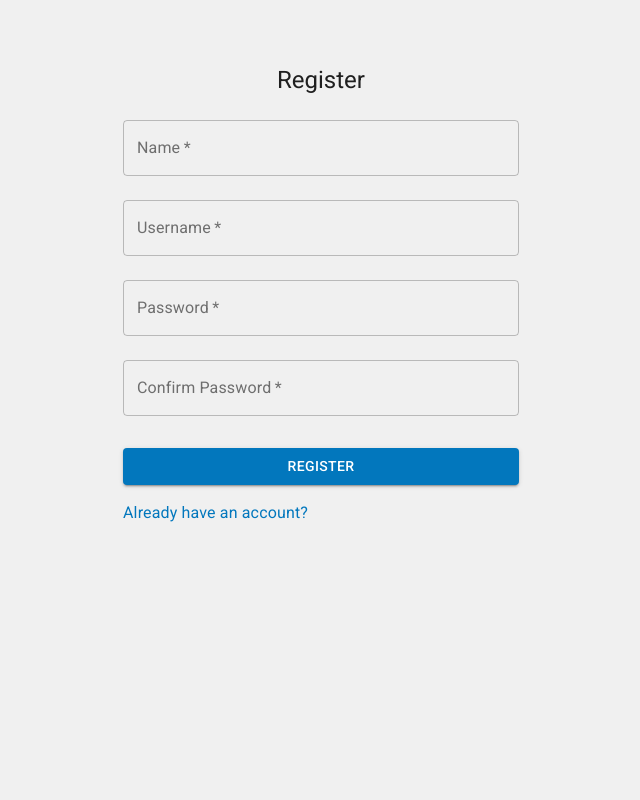
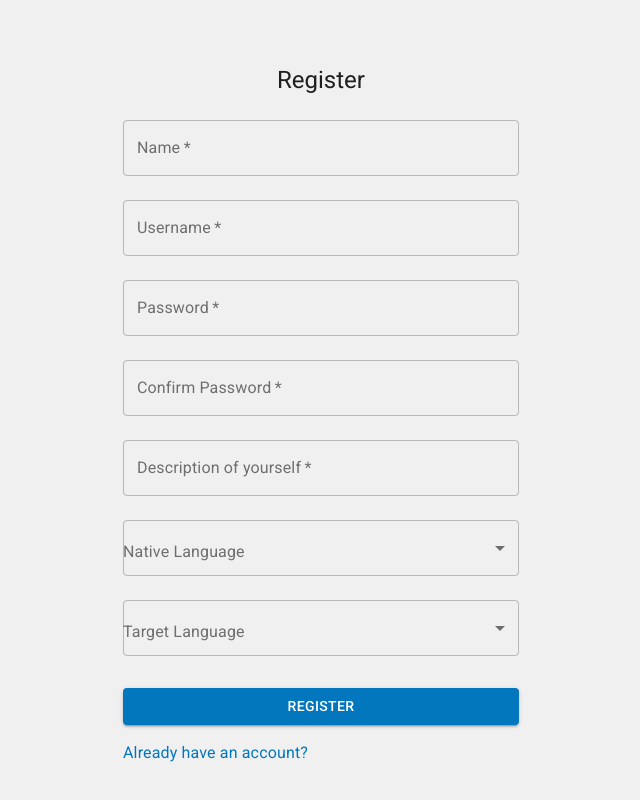
Before and after one commit to sybernix/lang-exchange-lk, a React (Create React App) app in the folder client/: page / in a window 1280 px wide. Both pictures are taken after a click on the link "Don't have an account?". Shown: the whole page, without its empty margins (319-959 px from the left). Built offline with nearby package versions, Linux system fonts and the light colour scheme.

Commit message:
Add 3 fields to registration page

```diff
--- a/client/src/Components/Home/Register.jsx
+++ b/client/src/Components/Home/Register.jsx
@@ -10,6 +10,10 @@ import * as Yup from 'yup';
 
 import history from '../../Utilities/history';
 import { useRegister } from '../../Services/authenticationService';
+import Select from "@material-ui/core/Select";
+import MenuItem from "@material-ui/core/MenuItem";
+import InputLabel from "@material-ui/core/InputLabel";
+import FormControl from "@material-ui/core/FormControl";
 
 const useStyles = makeStyles(theme => ({
     paper: {
@@ -45,6 +49,9 @@ const Register = props => {
                             username: '',
                             password: '',
                             password2: '',
+                            description: '',
+                            nativeLanguage: '',
+                            targetLanguage: '',
                         }}
                         validationSchema={Yup.object().shape({
                             name: Yup.string()
@@ -56,21 +63,24 @@ const Register = props => {
                             password: Yup.string()
                                 .required('Password is Required')
                                 .max(100, 'Password too long')
-                                .min(
-                                    6,
-                                    'Password should be at least 6 characters long'
-                                ),
+                                .min(6, 'Password should be at least 6 characters long'),
                             password2: Yup.string().oneOf(
                                 [Yup.ref('password'), null],
-                                'Passwords do not match'
-                            ),
+                                'Passwords do not match'),
+                            description: Yup.string()
+                                .required('Description is Required')
+                                .max(500, 'Description is too long'),
+                            nativeLanguage: Yup.string()
+                                .required('Native language is required'),
+                            targetLanguage: Yup.string()
+                                .required('Target language is required'),
                         })}
                         onSubmit={(
-                            { name, username, password, password2 },
+                            { name, username, password, password2, description, nativeLanguage, targetLanguage },
                             { setStatus, setSubmitting }
                         ) => {
                             setStatus();
-                            register(name, username, password, password2).then(
+                            register(name, username, password, password2, description, nativeLanguage, targetLanguage).then(
                                 user => {
                                     const { from } = history.location.state || {
                                         from: { pathname: '/chat' },
@@ -177,6 +187,67 @@ const Register = props => {
                                     type="password"
                                 />
 
+                                <TextField
+                                    id="description"
+                                    className={classes.textField}
+                                    name="description"
+                                    label="Description of yourself"
+                                    fullWidth={true}
+                                    variant="outlined"
+                                    margin="normal"
+                                    required={true}
+                                    helperText={touched.description ? errors.description : ''}
+                                    error={touched.description && Boolean(errors.description)}
+                                    value={values.description}
+                                    onChange={handleChange}
+                                />
+
+                                <FormControl
+                                    fullWidth={true}
+                                    className={classes.formControl}
+                                    margin="normal"
+                                >
+                                    <InputLabel id="native-language-select-label">Native Language</InputLabel>
+                                    <Select
+                                        id="nativeLanguage"
+                                        name="nativeLanguage"
+                                        labelId="native-language-select-label"
+                                        variant="outlined"
+                                        required={true}
+                                        helperText={touched.nativeLanguage ? errors.nativeLanguage : ''}
+                                        error={touched.nativeLanguage && Boolean(errors.nativeLanguage)}
+                                        value={values.nativeLanguage}
+                                        onChange={handleChange}
+                                    >
+                                        <MenuItem value={"english"}>English</MenuItem>
+                                        <MenuItem value={"tamil"}>Tamil</MenuItem>
+                                        <MenuItem value={"sinhala"}>Sinhala</MenuItem>
+                                    </Select>
+                                </FormControl>
+
+                                <FormControl
+                                    fullWidth={true}
+                                    className={classes.formControl}
+                                    margin="normal"
+                                >
+                                    <InputLabel id="target-language-select-label">Target Language</InputLabel>
+                                    <Select
+                                        id="targetLanguage"
+                                        name="targetLanguage"
+                                        labelId="target-language-select-label"
+                                        variant="outlined"
+                                        required={true}
+                                        helperText={touched.targetLanguage ? errors.targetLanguage : ''}
+                                        error={touched.targetLanguage && Boolean(errors.targetLanguage)}
+                                        value={values.targetLanguage}
+                                        onChange={handleChange}
+                                    >
+                                        <MenuItem value={"english"}>English</MenuItem>
+                                        <MenuItem value={"tamil"}>Tamil</MenuItem>
+                                        <MenuItem value={"sinhala"}>Sinhala</MenuItem>
+                                    </Select>
+                                </FormControl>
+
                                 <Button
                                     type="submit"
                                     fullWidth={true}
--- a/client/src/Services/authenticationService.js
+++ b/client/src/Services/authenticationService.js
@@ -50,11 +50,11 @@ export function useRegister() {
     const { enqueueSnackbar } = useSnackbar();
     const handleResponse = useHandleResponse();
 
-    const register = (name, username, password, password2) => {
+    const register = (name, username, password, password2, description, nativeLanguage, targetLanguage) => {
         const requestOptions = {
             method: 'POST',
             headers: { 'Content-Type': 'application/json' },
-            body: JSON.stringify({ name, username, password, password2 }),
+            body: JSON.stringify({ name, username, password, password2, description, nativeLanguage, targetLanguage }),
         };
 
         return fetch(
```
